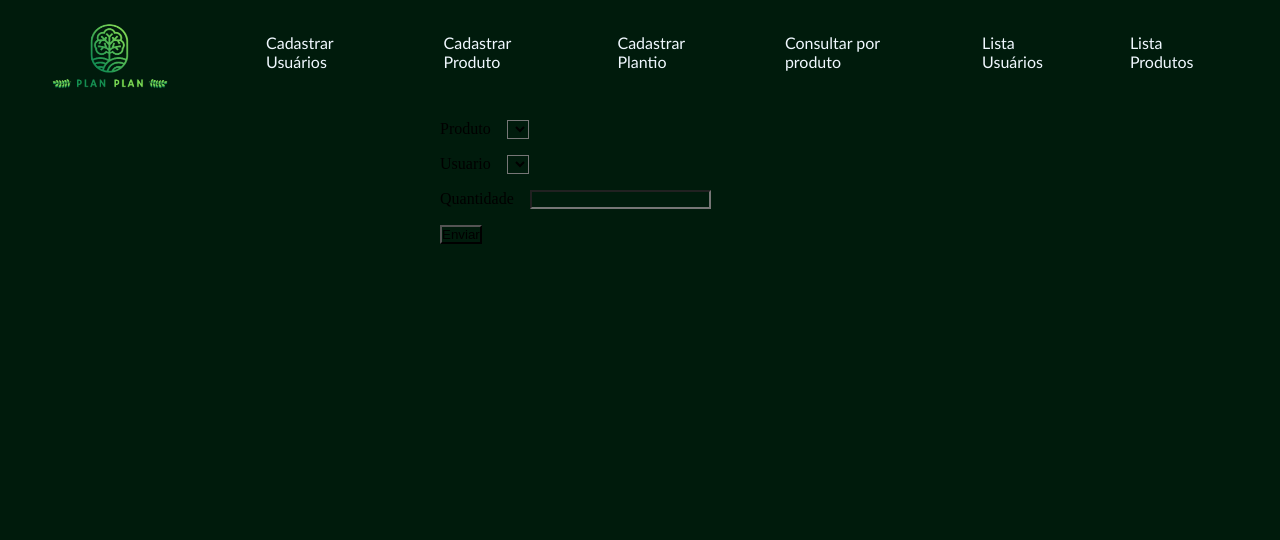
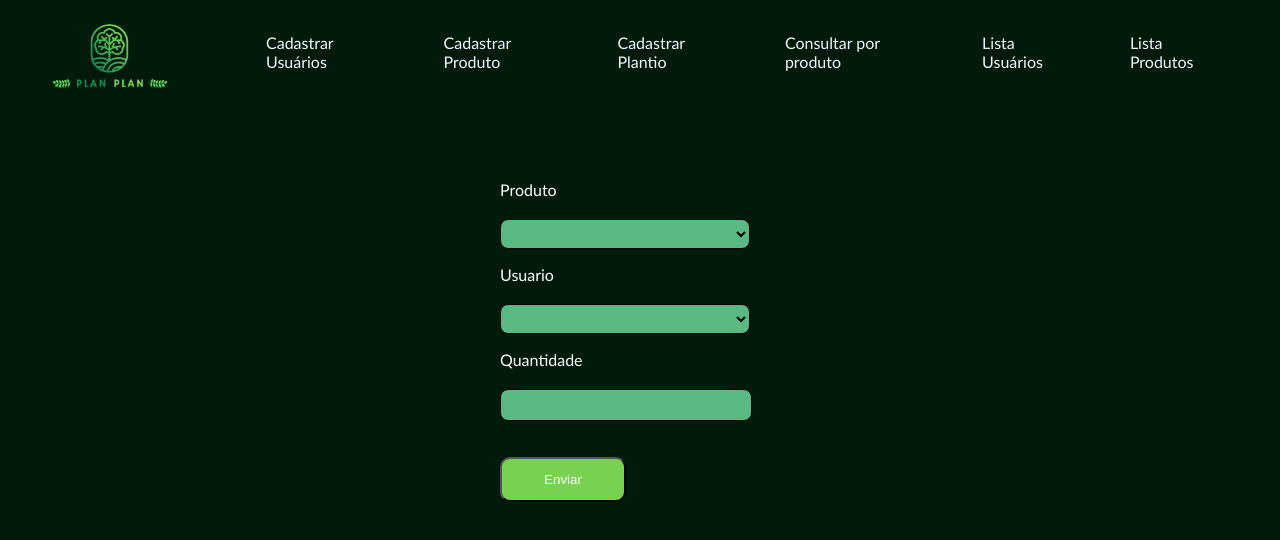
Before and after one commit to cristianstoe/Plan-Plan, an Angular app in the folder Software/angular-front/: page /add-plantio in a window 1280 px wide. Shown: the top 540 px of the page. Built offline with nearby package versions, Linux system fonts and the light colour scheme; no server answers.

Commit message:
adicionando estilos em cadastro de plantio

```diff
--- a/Software/angular-front/src/app/components/add-plantio/add-plantio.component.css
+++ b/Software/angular-front/src/app/components/add-plantio/add-plantio.component.css
@@ -1,7 +1,57 @@
 .group {
-    margin-bottom: 1rem;
-  }
+  margin-bottom: 1rem;
+}
 
-  .group label {
-    margin-right: 1rem;
-  }
+.group label {
+  margin-right: 1rem;
+}
+
+.divPlant {
+  color: white;
+  margin: 60px;
+  font-family: 'Gill Sans', 'Gill Sans MT', Calibri, 'Trebuchet MS', sans-serif;
+}
+
+.divSelectProduct select {
+  margin-top: 20px;
+  border: solid 1px rgb(0, 0, 0);
+  border-radius: 8px;
+  width: 250px;
+  height: 30px;
+  background-color: #5AB883;
+}
+
+.divSelectUser select {
+  margin-top: 20px;
+  border: solid 1px rgb(0, 0, 0);
+  border-radius: 8px;
+  width: 250px;
+  height: 30px;
+  background-color: #5AB883;
+}
+
+.divQuantity input {
+  margin-top: 20px;
+  border: solid 1px rgb(0, 0, 0);
+  border-radius: 8px;
+  background-color: #5AB883;
+  width: 250px;
+  height: 30px;
+}
+
+.buttonSend {
+  width: 126px;
+  height: 45px;
+  border-radius: 10px;
+  background-color: #78D150;
+  color: white;
+  margin-top: 20px;
+}
+
+.buttonSend:hover {
+  width: 126px;
+  height: 45px;
+  background-color: #ffffff;
+  color: #78D150;
+  cursor: pointer;
+}
--- a/Software/angular-front/src/app/components/add-plantio/add-plantio.component.html
+++ b/Software/angular-front/src/app/components/add-plantio/add-plantio.component.html
@@ -1,7 +1,8 @@
 <div style="width: 400px; margin: auto; padding-top: 1rem">
-    <div>
+    <div class="divPlant">
       <div *ngIf="!submitted">
-        <div class="group">
+
+        <div class="group divSelectProduct">
           <label for="description">Produto</label>
           <select (change)= "onSelectProduct($event.target.value)" >
             <option *ngFor = "let i of products" > {{i.nome}} </option >
@@ -9,7 +10,7 @@
         </div>
 
 
-        <div class="group">
+        <div class="group divSelectUser">
           <label for="description">Usuario</label>
 
           <select (change)= "onSelectUser($event.target.value)" >
@@ -17,7 +18,7 @@
           </select>
         </div>
 
-        <div class="group">
+        <div class="group divQuantity">
           <label for="description">Quantidade</label>
           <input
             id="description"
@@ -28,7 +29,7 @@
           />
         </div>
 
-        <button (click)="savePlantio()">Enviar</button>
+        <button class="buttonSend" (click)="savePlantio()">Enviar</button>
       </div>
 
       <div *ngIf="submitted">
```
